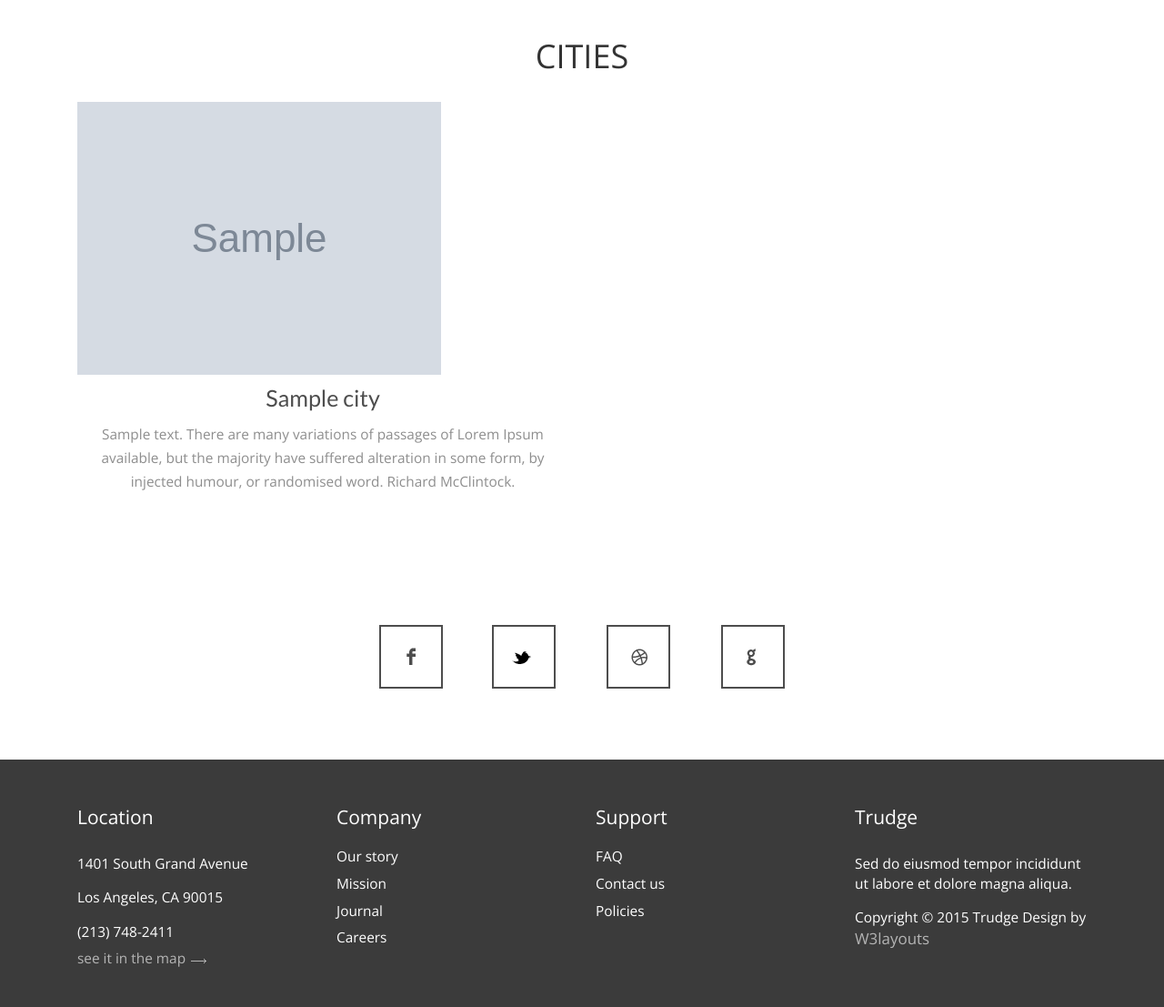
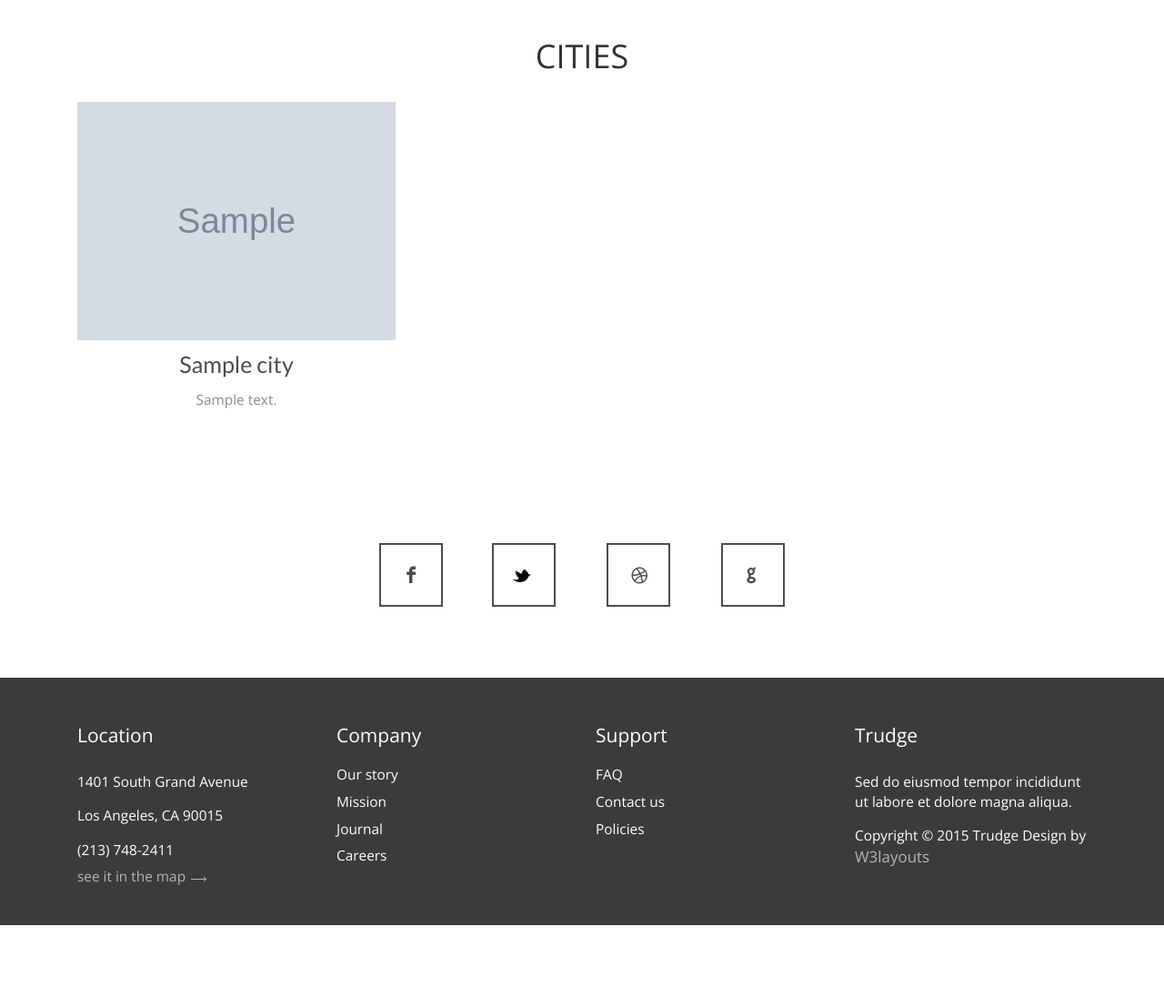
Before and after one commit to Botovod/travellers3, a Django app: template travelers_project/geography/templates/geography/city_list.html in a window 1280 px wide. Shown: the part 117-1224 px from the top of the page at 91% size. After the commit the page ends 1134 px from the top, so only its background shows below. Run offline with Django 3.2, Linux system fonts and the light colour scheme; the template is opened without the code that fills it: most values are stand-ins (such as "Sample title", 1, 10 or a date in 2020); grey boxes marked "Sample" are stand-in pictures; some libraries are stand-ins or nearby versions.

Commit message:
ISSUE-4642 Добавлен миниатюры в шаблон

```diff
--- a/travelers_project/geography/templates/geography/city_list.html
+++ b/travelers_project/geography/templates/geography/city_list.html
@@ -1,5 +1,6 @@
 {% extends 'base.html' %}
 {% load static %}
+{% load thumbnail %}
 
 {% block content %}
 <div class="container">
@@ -12,23 +13,36 @@
         </center>
         {% for city in city_list %}
         <a href="{% url 'city_detail_url' pk=city.pk %}">
-            <div class="col-md-6 story-popular">
+            <div class="col-md-4 story-popular">
+                <div class="image">
                     {% if city.image %}
-                  <img class="img-responsive " src="{{ city.image.url }}" alt="">
+                    {% thumbnail city.image "220" as im %}
+                    <a href="{{ city.image.url }}">
+                        <img class="img-responsive"
+                             src="{{ im.url }}"
+                             alt="">
+                    </a>
+                    {% endthumbnail %}
                     {% else %}
-                  <img class="img-responsive " src="{% static 'images/not-foto.png' %}" alt="">
+                    <img class="img-responsive"
+                         src="{% static 'images/not-foto.png' %}"
+                         alt="">
                     {% endif %}
+                </div>
+                <div>
                     <h6>{{ city.title }}</h6>
                     <p>
-                {{ city.description }}
-                There are many variations of passages of Lorem Ipsum available,
-                but the majority have suffered alteration in some form, by injected humour,
-                or randomised word. Richard McClintock.
+                        {% if city.description %}
+                        {{ city.description|truncatewords:10 }}
+                        {% else %}
+                        {{ mock_text|truncatewords:10}}
+                        {% endif %}
                     </p>
+                </div>
             </div>
         </a>
         {% endfor %}
-        <div class="clearfix"> </div>
+        <div class="clearfix"></div>
     </div>
 
     {% include 'geography/includes/paginator.html' %}
```
Lines whose indentation alone changed are shown as unchanged.
